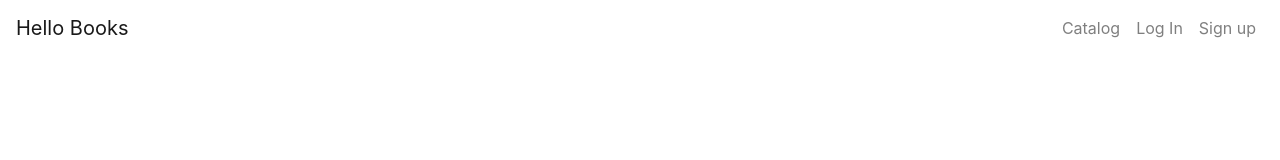
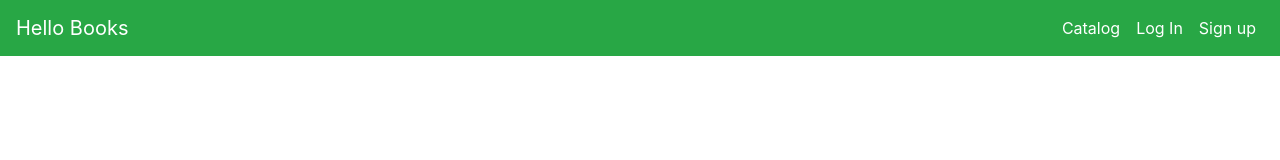
Before and after one commit to anneKay/Hello-Books, a plain HTML site: page template/index.html in a window 1280 px wide. Drawn offline with nearby package versions, Linux system fonts and the light colour scheme.

Commit message:
adds color to nav bar elements

```diff
--- a/template/index.html
+++ b/template/index.html
@@ -10,23 +10,24 @@
 
 </head>
 <body>
-	<nav class="navbar navbar-expand-sm navbar-light bg-faded">
+	<nav class="navbar navbar-expand-sm navbar-light bg-success">
 		<button class="navbar-toggler" type="button" data-toggle="collapse" data-target="#nav-content" aria-controls="nav-content" aria-expanded="false" aria-label="Toggle navigation">
 		<span class="navbar-toggler-icon"></span>
 		</button>
 
 		<!-- name -->
-		<a class="navbar-brand" href="#">Hello Books</a>
+		<a class="navbar-brand text-white" href="#">Hello Books</a>
 
 		<!-- Links -->
 		<div class="collapse navbar-collapse justify-content-end" id="nav-content">
 		<ul class="navbar-nav">
 			<li class="nav-item">
-				<a class="nav-link" href="#">Catalog</a>
+				<a class="nav-link text-white" href="#">Catalog</a>
 			</li>
 			<li class="nav-item" onclick="document.getElementById('log_in').style.display='block'">
-            	<a class="nav-link" href="#">Log In</a>
+            	<a class="nav-link text-white" href="#">Log In</a>
   				<div id="log_in" class="modal">
+
   					<span onclick="document.getElementById('log_in').style.display='none'" class="close" title="Close Modal">&times;</span>
   					<form class="modal-content animate" action="">
     					<div class="container">
@@ -48,7 +49,7 @@
 				</div>
 			</li>
 			<li class="nav-item" onclick="document.getElementById('sign_up').style.display='block'">
-			<a class="nav-link" href="#">Sign up</a>
+			<a class="nav-link text-white" href="#">Sign up</a>
   			  <div id="sign_up" class="modal">
   				<span onclick="document.getElementById('sign_up').style.display='none'" class="close" title="Close Modal">&times;</span>
   				<form class="modal-content animate" action="">
@@ -78,7 +79,7 @@
 
 
 
-	<script  src="server/main.bundle.js"></script>
+	<script  src="server/main.js"></script>
 
 	<script src="https://code.jquery.com/jquery-3.2.1.slim.min.js" integrity="sha384-KJ3o2DKtIkvYIK3UENzmM7KCkRr/rE9/Qpg6aAZGJwFDMVNA/GpGFF93hXpG5KkN" crossorigin="anonymous"></script>
 	<script src="https://cdnjs.cloudflare.com/ajax/libs/popper.js/1.11.0/umd/popper.min.js" integrity="sha384-b/U6ypiBEHpOf/4+1nzFpr53nxSS+GLCkfwBdFNTxtclqqenISfwAzpKaMNFNmj4" crossorigin="anonymous"></script>
```
